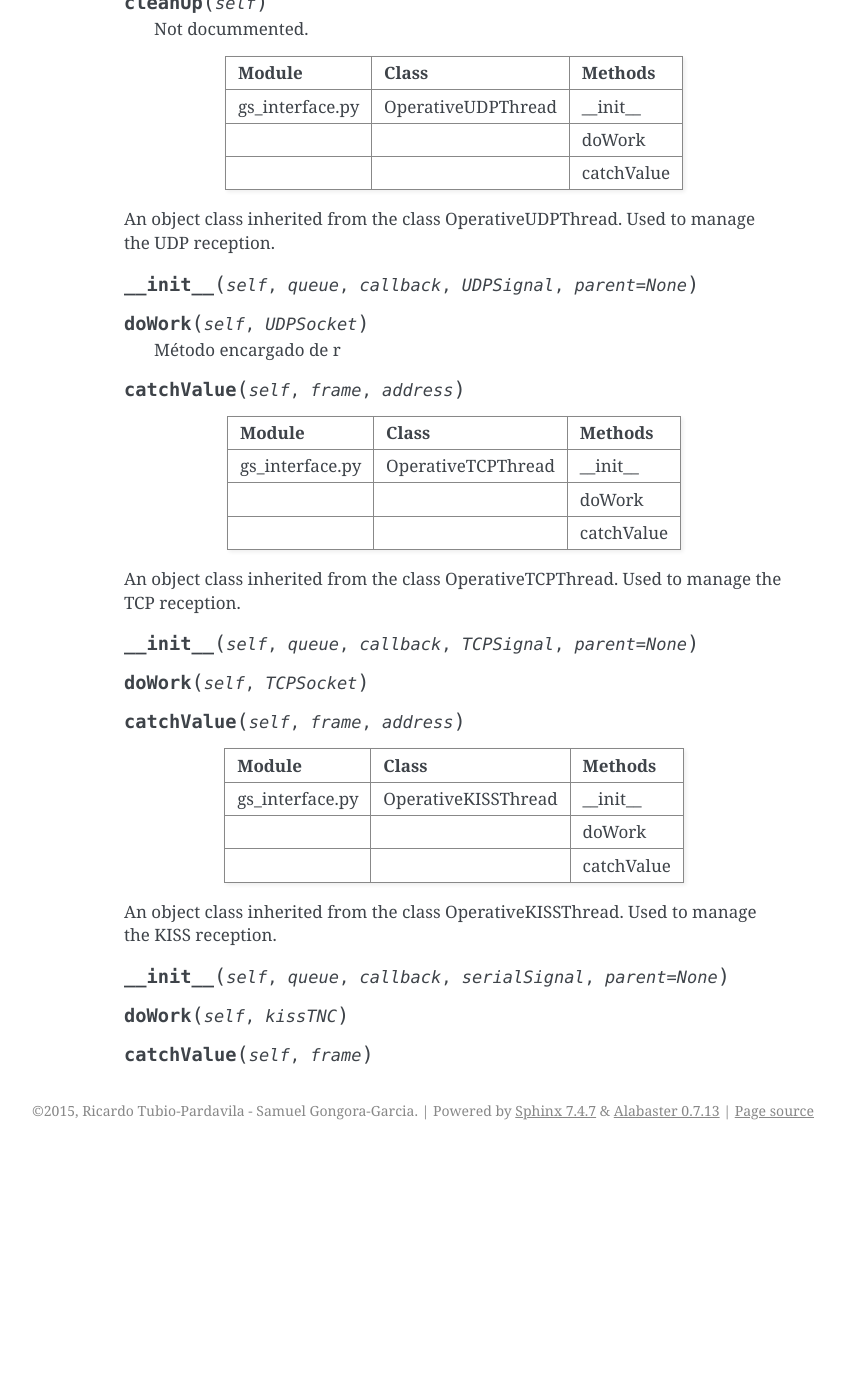
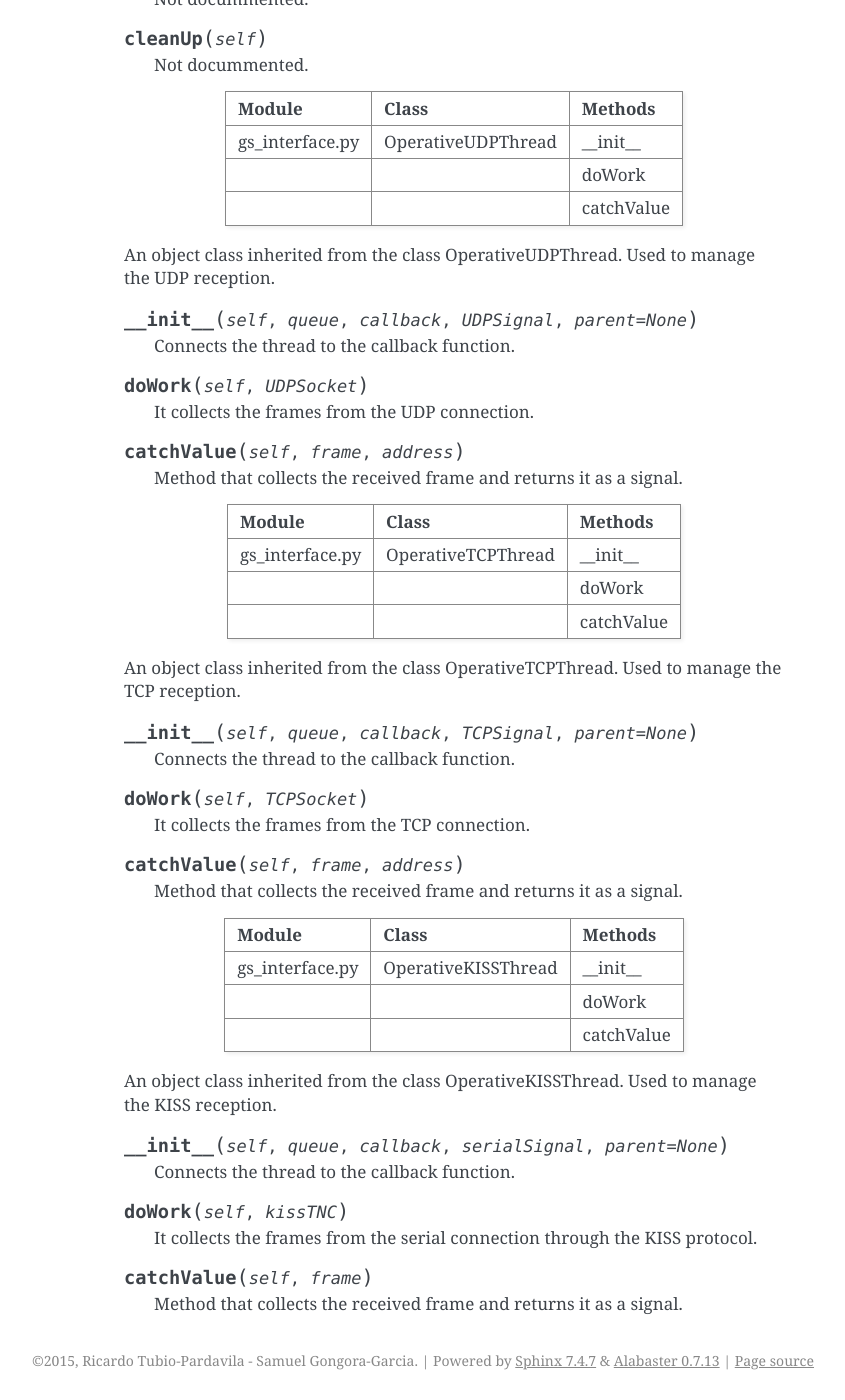
Before and after one commit to satnet-project/generic-client, a Sphinx documentation site: the page built from docs/structureClient.rst, in a window 1280 px wide and 1400 px high, scrolled down 8613 px. Shown: the whole window, without its empty margins (296-1141 px from the left). Built offline with Sphinx 7.4.7, drawn with Linux system fonts in a browser that asks for light colours; pages that are not in the unit, such as notebooks, are missing from menus; before the commit the page ends 9763 px from its top, so only the background shows below that; some of the changed text lies outside the part shown.

Commit message:
(backup)

```diff
--- a/docs/index.rst
+++ b/docs/index.rst
@@ -21,5 +21,7 @@ The latest version of this development can be found at:
 
    installation.rst
    usage.rst
+   fluxDiagram.rst
+   workingProcedure.rst
    structureClient.rst
    structureProtocol.rst
--- a/docs/structureClient.rst
+++ b/docs/structureClient.rst
@@ -409,11 +407,11 @@ An object class inherited from the class QThread. Used to manage the thread that
 
 .. py:function:: run(self)
 
-    Comienza el hilo.
+    It starts the QThread execution.
 
 .. py:function:: stop(self)
 
-    Metodo encargado de detener la ejecución del hilo.
+    This method stops the thread execution.
 
 .. py:function:: doWork(self)
 
@@ -445,7 +443,11 @@ An object class inherited from the class QThread. Used to manage the thread that
 
 .. py:function:: run(self)
 
+    It starts the QThread execution.
+
 .. py:function:: stop(self)
+
+    This method stops the thread execution.
 
 .. py:function:: doWork(self)
 
@@ -477,7 +479,11 @@ An object class inherited from the class QThread. Used to manage the thread that
 
 .. py:function:: run(self)
 
+    It starts the QThread execution.
+
 .. py:function:: stop(self)
+
+    This method stops the thread execution.
 
 .. py:function:: doWork(self)
 
@@ -501,11 +507,15 @@ An object class inherited from the class OperativeUDPThread. Used to manage the
 
 .. py:function:: __init__(self, queue, callback, UDPSignal, parent = None)
 
+    Connects the thread to the callback function.
+
 .. py:function:: doWork(self, UDPSocket)
 
-    Método encargado de r
+    It collects the frames from the UDP connection.
 
 .. py:function:: catchValue(self, frame, address)
+
+    Method that collects the received frame and returns it as a signal.
 
 +-----------------+--------------------------+------------------------+
 | Module          | Class                    | Methods                |
@@ -521,9 +531,15 @@ An object class inherited from the class OperativeTCPThread. Used to manage the
 
 .. py:function:: __init__(self, queue, callback, TCPSignal, parent = None)
 
+    Connects the thread to the callback function.
+
 .. py:function:: doWork(self, TCPSocket)
 
+    It collects the frames from the TCP connection.
+
 .. py:function:: catchValue(self, frame, address)
+
+    Method that collects the received frame and returns it as a signal.
 
 +-----------------+--------------------------+------------------------+
 | Module          | Class                    | Methods                |
@@ -539,6 +555,12 @@ An object class inherited from the class OperativeKISSThread. Used to manage the
 
 .. py:function:: __init__(self, queue, callback, serialSignal, parent = None)
 
+    Connects the thread to the callback function.
+
 .. py:function:: doWork(self, kissTNC)
 
+    It collects the frames from the serial connection through the KISS protocol.
+
 .. py:function:: catchValue(self, frame)
+
+    Method that collects the received frame and returns it as a signal.
--- /dev/null
+++ b/docs/treeDirectory.rst
@@ -0,0 +1,3 @@
+=========================================
+Flux diagram
+=========================================
--- a/gs_interface.py
+++ b/gs_interface.py
@@ -112,6 +112,8 @@ class UDPThread(QtCore.QThread):
 
     def __init__(self, parent = None):
         QtCore.QThread.__init__(self, parent)
+
+        # Test!! To-do.
 
         self.CONNECTION_INFO = {'ip':'127.0.0.1', 'udpport':'5001'}
         server_address = (str(self.CONNECTION_INFO['ip']),\
```
Also changed, not shown: other parts of docs/structureClient.rst (+2 -4 lines), client_amp.py (+26 -20 lines), docs/structureProtocol.rst (added, +47 -0 lines), docs/workingProcedure.rst (added), 8 other files.
